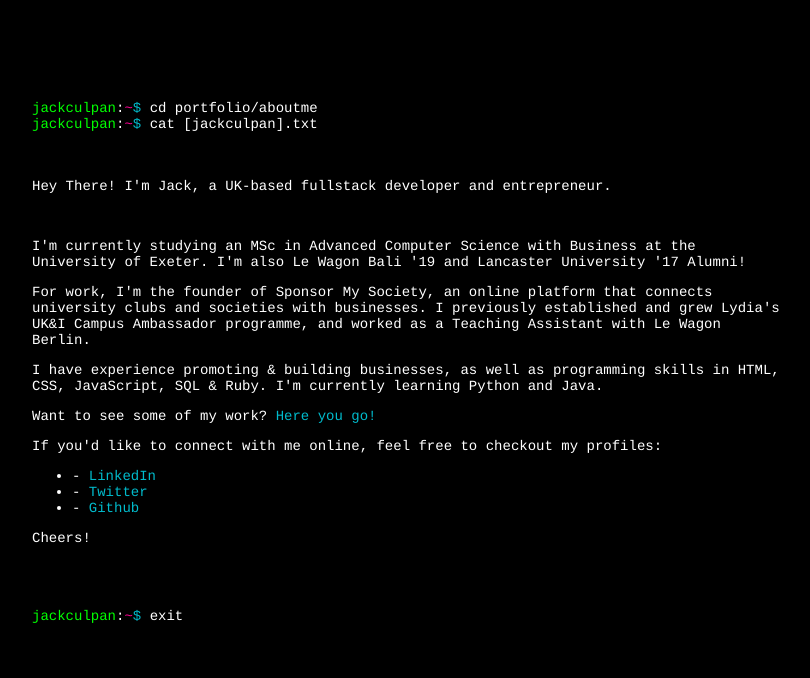
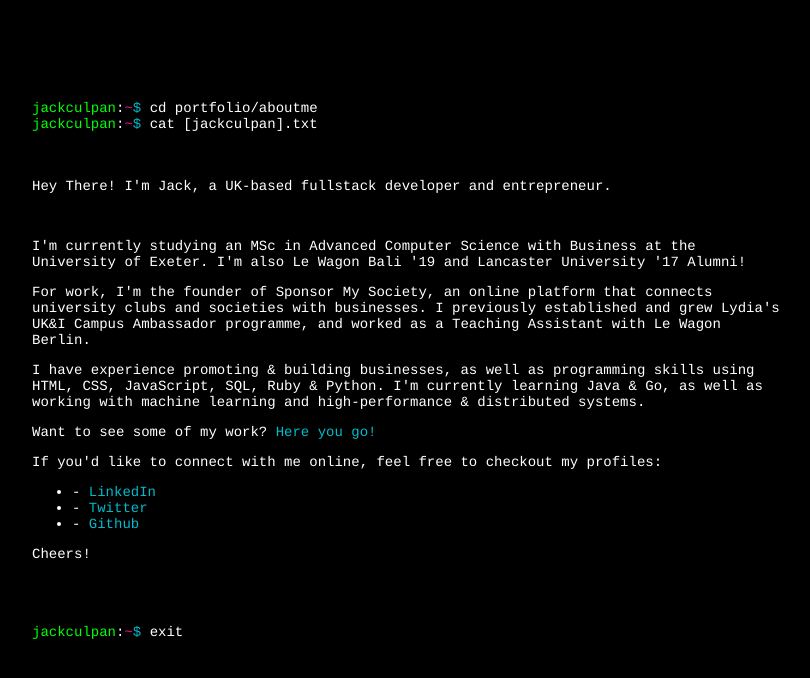
Before and after one commit to jackculpan/portfolio, a plain HTML site: page index.html in a window 1280 px wide. Shown: the whole page, without its empty margins (233-1043 px from the left). Drawn offline with Linux system fonts and the light colour scheme.

Commit message:
Update index.html

```diff
--- a/index.html
+++ b/index.html
@@ -19,7 +19,7 @@
 
       <p>For work, I'm the founder of Sponsor My Society, an online platform that connects university clubs and societies with businesses. I previously established and grew Lydia's UK&I Campus Ambassador programme, and worked as a Teaching Assistant with Le Wagon Berlin.</p>
 
-      <p>I have experience promoting & building businesses, as well as programming skills in HTML, CSS, JavaScript, SQL & Ruby. I'm currently learning Python and Java.</p>
+      <p>I have experience promoting & building businesses, as well as programming skills using HTML, CSS, JavaScript, SQL, Ruby & Python. I'm currently learning Java & Go, as well as working with machine learning and high-performance & distributed systems.</p>
 
       <p>Want to see some of my work? <a href="https://www.github.com/jackculpan">Here you go!</a></p>
 
```
